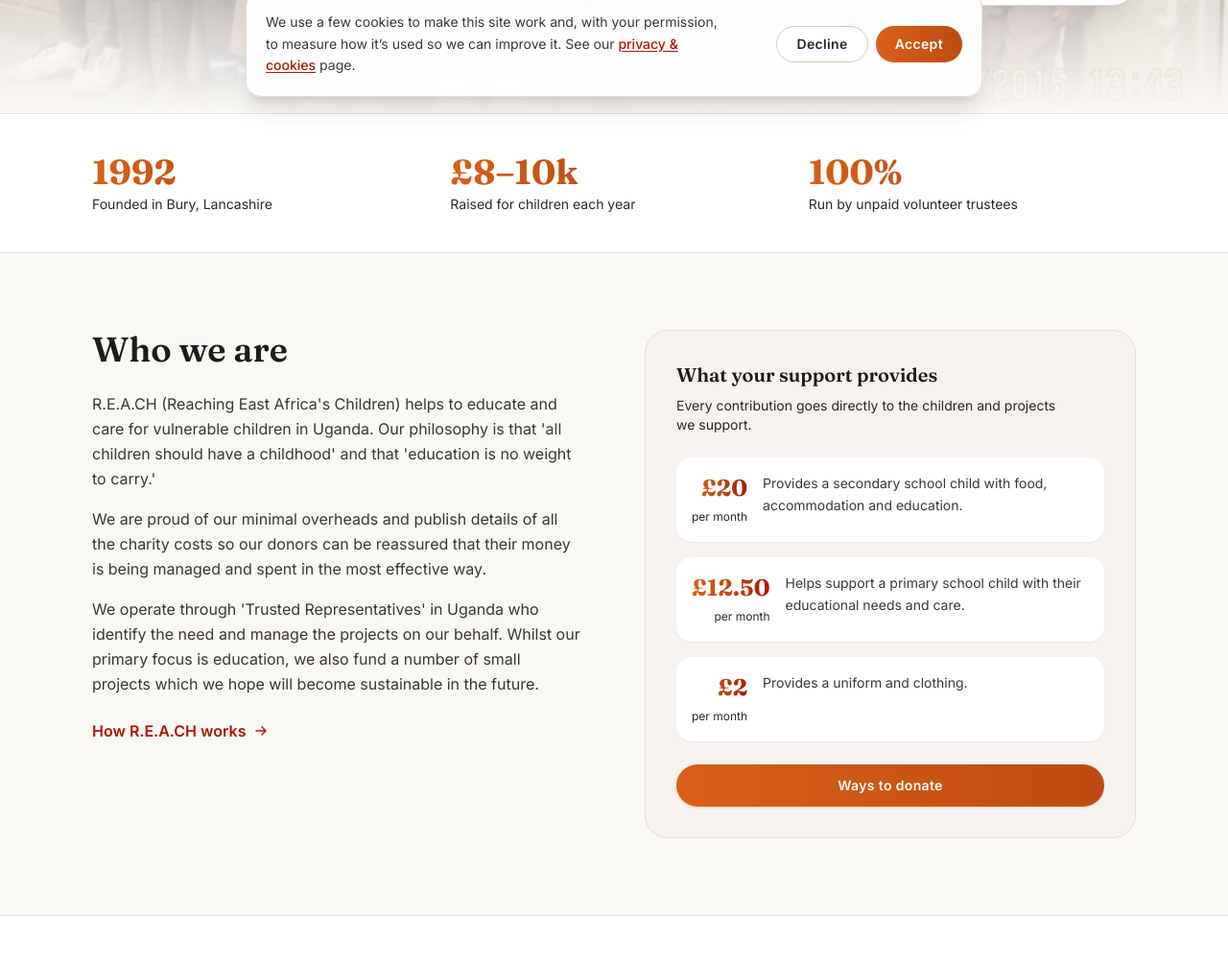
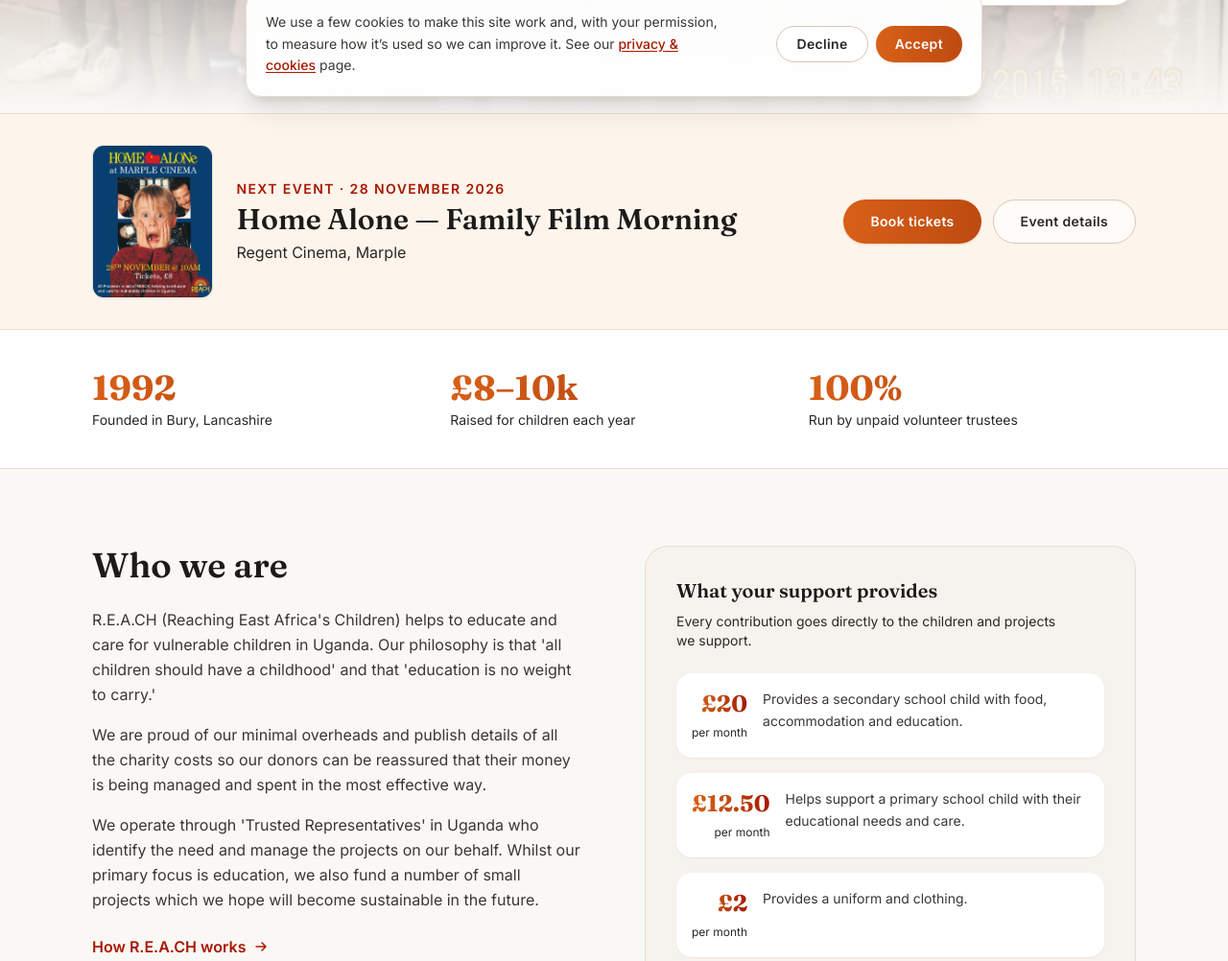
Before and after one commit to chrisdemetriouaudio/reach-prod, an Astro site: page / in a window 1280 px wide. Shown: the part 683-1685 px from the top of the page at 96% size. Built offline with nearby package versions, Linux system fonts and the light colour scheme; Astro itself is replaced by a stand-in of ours.

Commit message:
Add next-event banner to home page

```diff
--- a/src/pages/index.astro
+++ b/src/pages/index.astro
@@ -1,6 +1,20 @@
 ---
 import BaseLayout from '../layouts/BaseLayout.astro';
 import { projects } from '../data/projects';
+import { news } from '../data/news';
+
+// "Next event" banner. Events dated before the build day are left out here; the
+// small script below the banner then hides an event once its day has passed, so
+// nothing stale shows even if the site isn't rebuilt in between.
+const toIso = (d: string) => {
+  const parsed = new Date(`${d} 12:00 UTC`);
+  return Number.isNaN(parsed.getTime()) ? undefined : parsed.toISOString().slice(0, 10);
+};
+const buildDay = new Date().toISOString().slice(0, 10);
+const upcoming = news
+  .map((n) => ({ ...n, iso: toIso(n.eventDate) }))
+  .filter((n) => n.iso !== undefined && n.iso >= buildDay)
+  .sort((a, b) => a.iso!.localeCompare(b.iso!));
 
 const featured = projects.filter((p) => p.featured).slice(0, 3);
 
@@ -56,6 +70,62 @@ const sponsorship = [
       </div>
     </div>
   </section>
+
+  <!-- Next event (hidden until the script confirms the event hasn't passed) -->
+  {upcoming.length > 0 && (
+    <section id="next-event" class="border-t border-sand-200 bg-accent-50" hidden>
+      <div class="container-reach py-8">
+        {upcoming.map((e) => (
+          <div data-event-date={e.iso} hidden>
+            <div class="flex flex-col items-center gap-6 sm:flex-row">
+              {e.image && (
+                <a href={`/news/${e.slug}/`} class="shrink-0">
+                  <img
+                    src={e.image}
+                    alt={e.imageAlt ?? `Poster for ${e.title}`}
+                    width="1065" height="1352" loading="lazy" decoding="async"
+                    class="h-40 w-auto rounded-xl border border-sand-200 shadow-sm"
+                  />
+                </a>
+              )}
+              <div class="flex-1 text-center sm:text-left">
+                <p class="text-sm font-semibold uppercase tracking-widest text-accent-700">Next event · {e.eventDate}</p>
+                <h2 class="mt-1 text-2xl font-semibold sm:text-3xl">{e.title}</h2>
+                <p class="mt-1 text-ink-600">{e.venue}, {e.location}</p>
+              </div>
+              <div class="flex flex-wrap justify-center gap-3">
+                {e.ticketUrl && (
+                  <a href={e.ticketUrl} class="btn-primary" target="_blank" rel="noopener">Book tickets</a>
+                )}
+                <a href={`/news/${e.slug}/`} class="btn-ghost">Event details</a>
+              </div>
+            </div>
+          </div>
+        ))}
+      </div>
+    </section>
+  )}
+  <script is:inline>
+    (function () {
+      var section = document.getElementById('next-event');
+      if (!section) return;
+      var today;
+      try {
+        // en-CA formats as YYYY-MM-DD; UK time so the banner lasts through the event day.
+        today = new Intl.DateTimeFormat('en-CA', { timeZone: 'Europe/London', year: 'numeric', month: '2-digit', day: '2-digit' }).format(new Date());
+      } catch (err) {
+        today = new Date().toISOString().slice(0, 10);
+      }
+      var items = section.querySelectorAll('[data-event-date]');
+      for (var i = 0; i < items.length; i++) {
+        if (items[i].getAttribute('data-event-date') >= today) {
+          items[i].hidden = false;
+          section.hidden = false;
+          break;
+        }
+      }
+    })();
+  </script>
 
   <!-- Stats -->
   <section class="border-y border-sand-200 bg-white">
```
